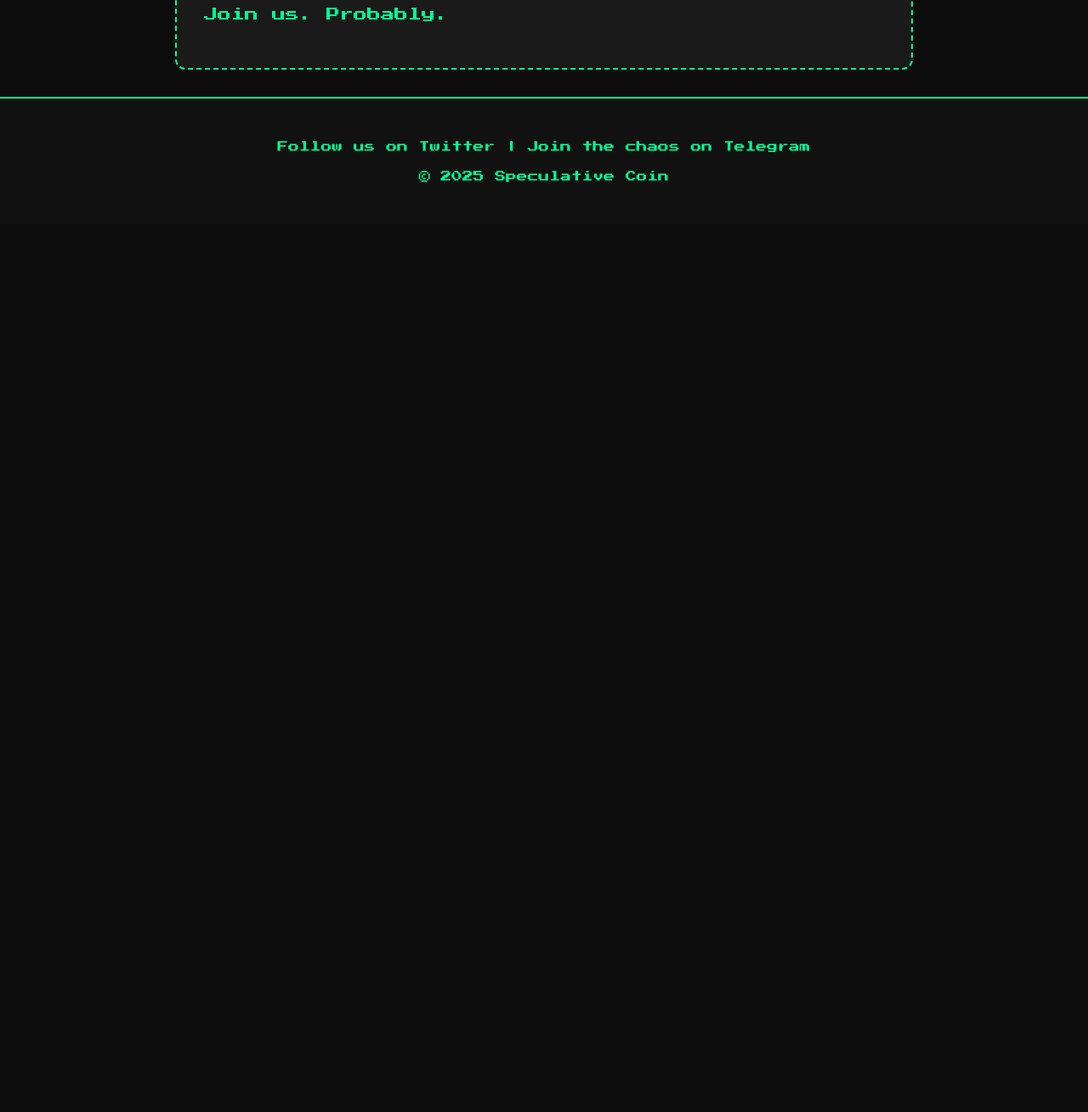
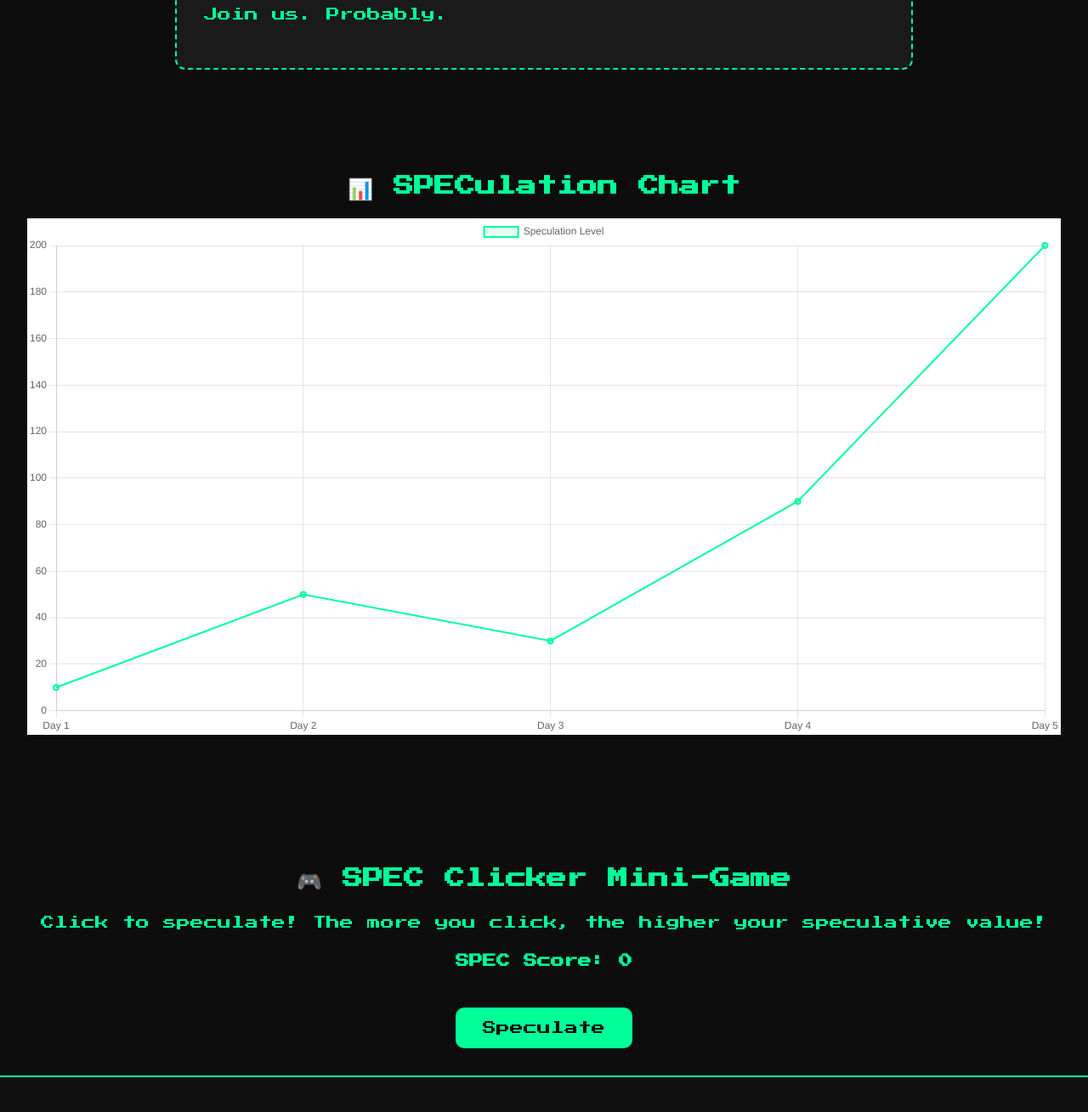
Before and after one commit to SpeculativeCoin/SpecWeb, a plain HTML site: page index.html in a window 1280 px wide. Shown: the part 2663-3972 px from the top of the page at 85% size. Before the commit the page ends 2927 px from the top, so only its background shows below. Drawn offline with nearby package versions, Linux system fonts and the light colour scheme.

Commit message:
Update index.html

```diff
--- a/index.html
+++ b/index.html
@@ -5,6 +5,7 @@
   <meta name="viewport" content="width=device-width, initial-scale=1.0" />
   <title>Speculative Coin (SPEC)</title>
   <link href="https://fonts.googleapis.com/css2?family=Press+Start+2P&display=swap" rel="stylesheet">
+  <script src="https://cdn.jsdelivr.net/npm/chart.js"></script>
   <style>
     body {
       font-family: 'Press Start 2P', monospace;
@@ -71,6 +72,13 @@
     .cta-button:hover {
       background-color: #00cc7a;
     }
+    #chart-section, #minigame-section {
+      margin-top: 4rem;
+    }
+    canvas {
+      background: #fff;
+      margin-top: 1rem;
+    }
   </style>
 </head>
 <body>
@@ -81,7 +89,7 @@
   </header>
 
   <section class="graypaper">
-    <h2>📄 The SPEC Graypaper (v1.0)</h2>
+   <h2>📄 The SPEC Graypaper (v1.0)</h2>
 
     <h3>🧠 What Is SPEC?</h3>
     <p>Speculative Coin (SPEC) is a Solana-based meme token with no roadmap, no utility, no backing, and no apologies. It was born from a dream — the dream that maybe, just maybe, something completely useless could go to the moon.</p>
@@ -142,9 +150,51 @@
     <p>Join us. Probably.</p>
   </section>
 
+  <section id="chart-section">
+    <h2>📊 SPECulation Chart</h2>
+    <canvas id="specChart" width="400" height="200"></canvas>
+  </section>
+
+  <section id="minigame-section">
+    <h2>🎮 SPEC Clicker Mini-Game</h2>
+    <p>Click to speculate! The more you click, the higher your speculative value!</p>
+    <p><strong>SPEC Score: <span id="score">0</span></strong></p>
+    <button class="cta-button" onclick="specClick()">Speculate</button>
+  </section>
+
   <footer>
     <p>Follow us on <a href="https://twitter.com/SPEC_CoinMeme" target="_blank">Twitter</a> | Join the chaos on <a href="https://t.me/SPECULATIVECOIN" target="_blank">Telegram</a></p>
     <p>&copy; 2025 Speculative Coin</p>
   </footer>
+
+  <script>
+    const ctx = document.getElementById('specChart').getContext('2d');
+    const specChart = new Chart(ctx, {
+      type: 'line',
+      data: {
+        labels: ['Day 1', 'Day 2', 'Day 3', 'Day 4', 'Day 5'],
+        datasets: [{
+          label: 'Speculation Level',
+          data: [10, 50, 30, 90, 200],
+          borderColor: '#00ff99',
+          backgroundColor: 'rgba(0, 255, 153, 0.1)',
+          borderWidth: 2
+        }]
+      },
+      options: {
+        scales: {
+          y: {
+            beginAtZero: true
+          }
+        }
+      }
+    });
+
+    let score = 0;
+    function specClick() {
+      score++;
+      document.getElementById('score').innerText = score;
+    }
+  </script>
 </body>
-</html
+</html>
```
